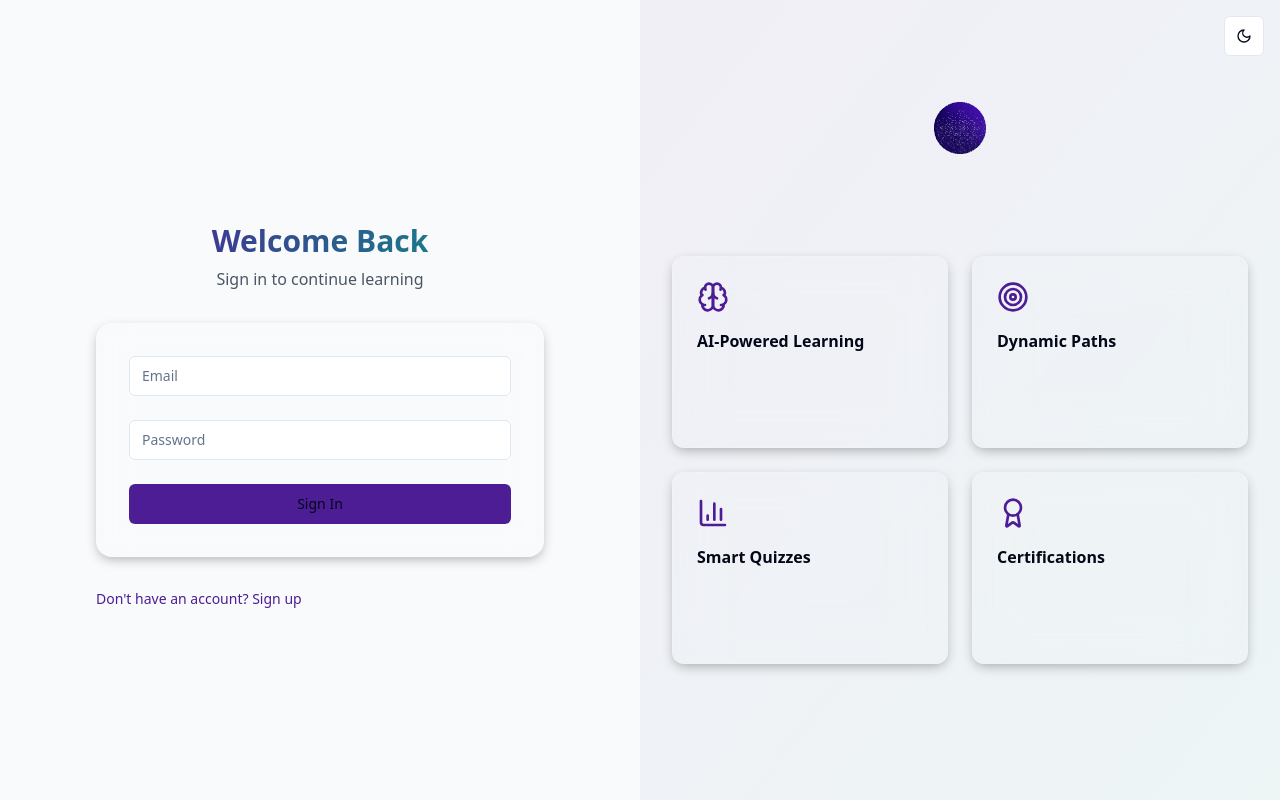
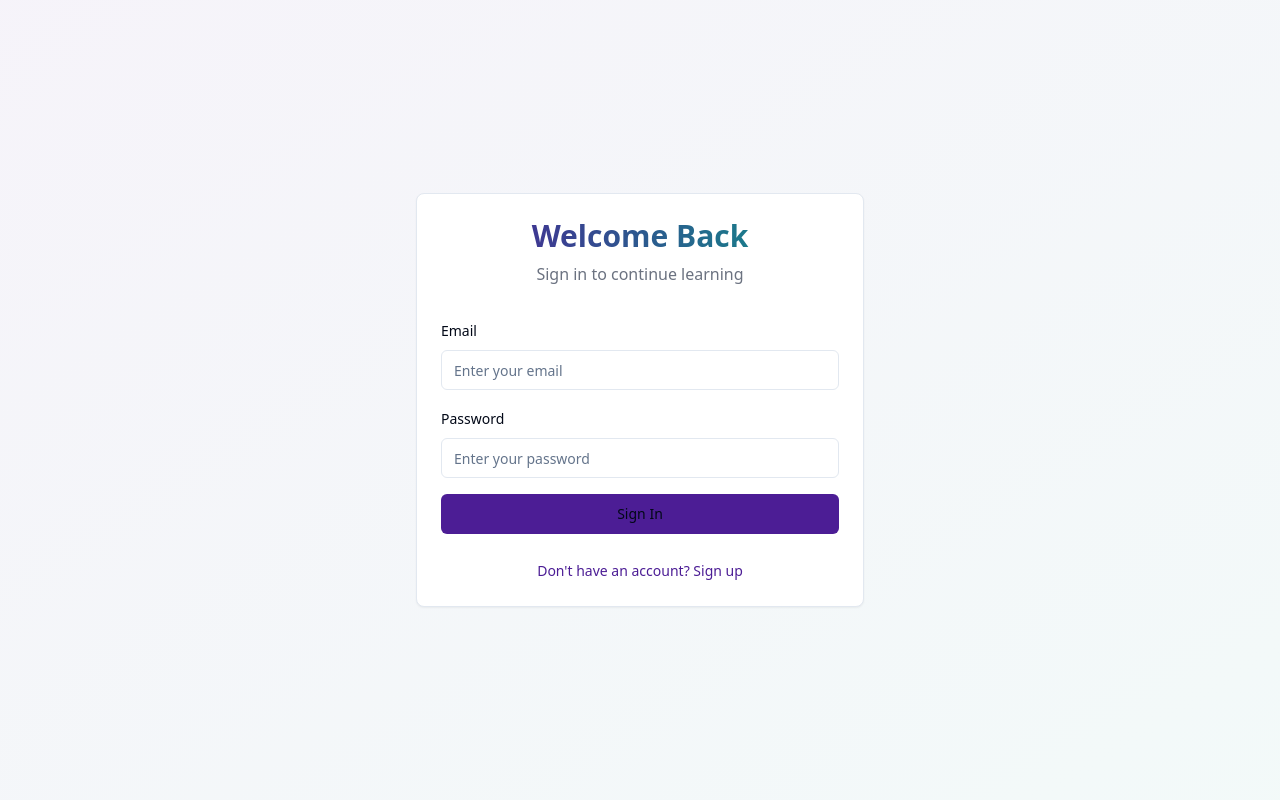
Before and after one commit to umeshgupta05/smartpath-ai, a React (Vite) app: page /login in a window 1280 px wide. Built offline with nearby package versions, Linux system fonts and the light colour scheme.

Commit message:
Reverted to edit f0b1d251-4f52-4061-9619-5979256654e3: "Add login and signup page
Implement a new login page that includes a signup option for users. The signup form will collect user details along with their interests in specific fields of Technology.
[skip gpt_engineer]"

```diff
--- a/package.json
+++ b/package.json
@@ -39,13 +39,10 @@
     "@radix-ui/react-toggle": "^1.1.0",
     "@radix-ui/react-toggle-group": "^1.1.0",
     "@radix-ui/react-tooltip": "^1.1.4",
-    "@react-three/drei": "^9.121.4",
-    "@react-three/fiber": "^8.17.14",
     "@tanstack/react-query": "^5.56.2",
     "class-variance-authority": "^0.7.1",
     "clsx": "^2.1.1",
     "cmdk": "^1.0.0",
-    "d3": "^7.9.0",
     "date-fns": "^3.6.0",
     "embla-carousel-react": "^8.3.0",
     "input-otp": "^1.2.4",
@@ -54,16 +51,13 @@
     "react": "^18.3.1",
     "react-day-picker": "^8.10.1",
     "react-dom": "^18.3.1",
-    "react-error-boundary": "^5.0.0",
     "react-hook-form": "^7.53.0",
     "react-resizable-panels": "^2.1.3",
     "react-router-dom": "^6.26.2",
-    "reactflow": "^11.11.4",
     "recharts": "^2.12.7",
     "sonner": "^1.5.0",
     "tailwind-merge": "^2.5.2",
     "tailwindcss-animate": "^1.0.7",
-    "three": "^0.173.0",
     "vaul": "^0.9.3",
     "zod": "^3.23.8"
   },
--- a/src/components/3d/LoginSphere.tsx
+++ /dev/null
@@ -1,52 +0,0 @@
-import { Suspense } from "react";
-import { Canvas } from "@react-three/fiber";
-import { OrbitControls, Sphere } from "@react-three/drei";
-import { ErrorBoundary } from "react-error-boundary";
-
-const Scene = ({ isDarkMode }: { isDarkMode: boolean }) => (
-  <>
-    <OrbitControls enableZoom={false} enablePan={false} />
-    <ambientLight intensity={0.5} />
-    <directionalLight position={[10, 10, 5]} intensity={1} />
-    <Sphere args={[1, 32, 32]}>
-      <meshStandardMaterial
-        color={isDarkMode ? "#4C1D95" : "#6D28D9"}
-        wireframe
-        transparent
-        opacity={0.8}
-      />
-    </Sphere>
-  </>
-);
-
-const Fallback = () => (
-  <div className="w-full h-full bg-gradient-to-br from-primary/10 to-accent/10 rounded-lg animate-pulse" />
-);
-
-const ErrorFallback = ({ error }: { error: Error }) => (
-  <div className="w-full h-full flex items-center justify-center text-red-500">
-    <p>Error loading 3D component</p>
-  </div>
-);
-
-export const LoginSphere = ({ isDarkMode }: { isDarkMode: boolean }) => {
-  return (
-    <div className="h-full w-full">
-      <ErrorBoundary FallbackComponent={ErrorFallback}>
-        <Suspense fallback={<Fallback />}>
-          <Canvas
-            camera={{ position: [0, 0, 5] }}
-            style={{ background: 'transparent' }}
-            gl={{
-              alpha: true,
-              antialias: true,
-              preserveDrawingBuffer: true
-            }}
-          >
-            <Scene isDarkMode={isDarkMode} />
-          </Canvas>
-        </Suspense>
-      </ErrorBoundary>
-    </div>
-  );
-};
--- a/src/index.css
+++ b/src/index.css
@@ -90,51 +90,6 @@
   }
 }
 
-@layer components {
-  .glass-morphism {
-    @apply backdrop-blur-xl bg-white/5 border border-white/10 shadow-[0_4px_12px_-2px_rgba(0,0,0,0.3)];
-  }
-
-  .neo-blur {
-    @apply backdrop-blur-2xl bg-black/40 border border-white/10;
-  }
-
-  .flip-card {
-    @apply relative h-48 w-full perspective-1000;
-  }
-
-  .flip-card-inner {
-    @apply relative w-full h-full transition-transform duration-500 transform-style-3d hover:rotate-y-180;
-  }
-
-  .flip-card-front,
-  .flip-card-back {
-    @apply absolute w-full h-full backface-hidden;
-  }
-
-  .flip-card-back {
-    @apply rotate-y-180;
-  }
-}
-
-@layer utilities {
-  .perspective-1000 {
-    perspective: 1000px;
-  }
-
-  .transform-style-3d {
-    transform-style: preserve-3d;
-  }
-
-  .backface-hidden {
-    backface-visibility: hidden;
-  }
-
-  .rotate-y-180 {
-    transform: rotateY(180deg);
-  }
-}
-
 @layer base {
   * {
     @apply border-border;
--- a/src/pages/Login.tsx
+++ b/src/pages/Login.tsx
@@ -2,117 +2,116 @@ import { useState } from "react";
 import { useNavigate } from "react-router-dom";
 import { Button } from "@/components/ui/button";
 import { Input } from "@/components/ui/input";
+import { Card } from "@/components/ui/card";
 import { Checkbox } from "@/components/ui/checkbox";
 import { toast } from "sonner";
-import { Brain, Moon, Sun, Target, BarChart3, Award } from "lucide-react";
-import { LoginSphere } from "@/components/3d/LoginSphere";
+import {
+  Form,
+  FormControl,
+  FormField,
+  FormItem,
+  FormLabel,
+  FormMessage,
+} from "@/components/ui/form";
+import { zodResolver } from "@hookform/resolvers/zod";
+import { useForm } from "react-hook-form";
+import * as z from "zod";
+
+const loginSchema = z.object({
+  email: z.string().email("Invalid email address"),
+  password: z.string().min(6, "Password must be at least 6 characters"),
+});
 
 const Login = () => {
   const [isSignUp, setIsSignUp] = useState(false);
-  const [isDarkMode, setIsDarkMode] = useState(false);
   const navigate = useNavigate();
 
-  const techInterests = [
-    { id: "web", label: "Web Development" },
-    { id: "mobile", label: "Mobile Development" },
-    { id: "data", label: "Data Science" },
-    { id: "ai", label: "AI/ML" },
-    { id: "cloud", label: "Cloud Computing" },
-    { id: "devops", label: "DevOps" },
-    { id: "security", label: "Cybersecurity" },
-    { id: "blockchain", label: "Blockchain" },
-  ];
+  const form = useForm<z.infer<typeof loginSchema>>({
+    resolver: zodResolver(loginSchema),
+    defaultValues: {
+      email: "",
+      password: "",
+    },
+  });
 
-  const features = [
-    {
-      icon: Brain,
-      title: "AI-Powered Learning",
-      description: "Personalized recommendations based on your progress",
-    },
-    {
-      icon: Target,
-      title: "Dynamic Paths",
-      description: "Adaptive learning paths that evolve with you",
-    },
-    {
-      icon: BarChart3,
-      title: "Smart Quizzes",
-      description: "AI-generated assessments for optimal learning",
-    },
-    {
-      icon: Award,
-      title: "Certifications",
-      description: "Earn recognized credentials as you learn",
-    },
-  ];
-
-  const handleSubmit = (e: React.FormEvent) => {
-    e.preventDefault();
-    toast.success(isSignUp ? "Account created successfully!" : "Welcome back!");
+  const onSubmit = (values: z.infer<typeof loginSchema>) => {
+    console.log("Form submitted:", values);
+    toast.success(isSignUp ? "Account created successfully!" : "Logged in successfully!");
     navigate("/dashboard");
   };
 
-  const toggleTheme = () => {
-    setIsDarkMode(!isDarkMode);
-    document.documentElement.classList.toggle("dark");
-  };
-
   return (
-    <div className={`min-h-screen flex flex-col md:flex-row transition-colors duration-300 ${isDarkMode ? 'dark bg-gray-900' : 'bg-gray-50'}`}>
-      {/* Left Section - Login/Signup Form */}
-      <div className="w-full md:w-1/2 p-8 flex items-center justify-center">
-        <div className="w-full max-w-md space-y-8">
-          {/* Theme Toggle */}
-          <Button
-            variant="outline"
-            size="icon"
-            className="absolute top-4 right-4"
-            onClick={toggleTheme}
-          >
-            {isDarkMode ? <Sun className="h-4 w-4" /> : <Moon className="h-4 w-4" />}
-          </Button>
-
-          <div className="text-center">
-            <h2 className="text-3xl font-bold bg-gradient-to-r from-primary to-accent bg-clip-text text-transparent">
+    <div className="min-h-screen bg-gradient-to-br from-primary/5 to-accent/5 flex items-center justify-center p-4">
+      <Card className="w-full max-w-md p-6 animate-fade-up">
+        <div className="text-center mb-8">
+          <h1 className="text-3xl font-bold bg-gradient-to-r from-primary to-accent bg-clip-text text-transparent">
             {isSignUp ? "Create Account" : "Welcome Back"}
-            </h2>
-            <p className="mt-2 text-gray-600 dark:text-gray-400">
+          </h1>
+          <p className="text-gray-500 mt-2">
             {isSignUp
               ? "Sign up to start your learning journey"
               : "Sign in to continue learning"}
           </p>
         </div>
 
-          <div className="glass-morphism p-8 rounded-2xl backdrop-blur-lg bg-white/10 dark:bg-black/10 border border-white/20">
-            <form onSubmit={handleSubmit} className="space-y-6">
-              <Input
-                type="email"
-                placeholder="Email"
-                className="neo-blur"
-                required
+        <Form {...form}>
+          <form onSubmit={form.handleSubmit(onSubmit)} className="space-y-4">
+            <FormField
+              control={form.control}
+              name="email"
+              render={({ field }) => (
+                <FormItem>
+                  <FormLabel>Email</FormLabel>
+                  <FormControl>
+                    <Input placeholder="Enter your email" {...field} />
+                  </FormControl>
+                  <FormMessage />
+                </FormItem>
+              )}
             />
+
+            <FormField
+              control={form.control}
+              name="password"
+              render={({ field }) => (
+                <FormItem>
+                  <FormLabel>Password</FormLabel>
+                  <FormControl>
                     <Input
                       type="password"
-                placeholder="Password"
-                className="neo-blur"
-                required
+                      placeholder="Enter your password"
+                      {...field}
+                    />
+                  </FormControl>
+                  <FormMessage />
+                </FormItem>
+              )}
             />
 
             {isSignUp && (
               <div className="space-y-4">
-                  <h3 className="font-medium text-sm dark:text-white">Technology Interests</h3>
+                <h3 className="font-medium text-sm">Technology Interests</h3>
                 <div className="grid grid-cols-2 gap-4">
-                    {techInterests.map((interest) => (
+                  {[
+                    "Web Development",
+                    "Mobile Development",
+                    "Data Science",
+                    "AI/ML",
+                    "Cloud Computing",
+                    "DevOps",
+                    "Cybersecurity",
+                    "Blockchain",
+                  ].map((interest) => (
                     <div
-                        key={interest.id}
+                      key={interest}
                       className="flex items-center space-x-2"
                     >
-                        <Checkbox id={interest.id} />
+                      <Checkbox id={interest} />
                       <label
-                          htmlFor={interest.id}
-                          className="text-sm font-medium leading-none peer-disabled:cursor-not-allowed peer-disabled:opacity-70 dark:text-gray-300"
+                        htmlFor={interest}
+                        className="text-sm font-medium leading-none peer-disabled:cursor-not-allowed peer-disabled:opacity-70"
                       >
-                          {interest.label}
+                        {interest}
                       </label>
                     </div>
                   ))}
@@ -124,46 +123,19 @@ const Login = () => {
               {isSignUp ? "Sign Up" : "Sign In"}
             </Button>
           </form>
-          </div>
+        </Form>
 
+        <div className="mt-6 text-center">
           <button
             onClick={() => setIsSignUp(!isSignUp)}
-            className="text-sm text-primary hover:underline dark:text-white"
+            className="text-sm text-primary hover:underline"
           >
             {isSignUp
               ? "Already have an account? Sign in"
               : "Don't have an account? Sign up"}
           </button>
         </div>
-      </div>
-
-      {/* Right Section - Features & Demo */}
-      <div className="w-full md:w-1/2 bg-gradient-to-br from-primary/5 to-accent/5 p-8">
-        {/* 3D Animation */}
-        <div className="h-48 mb-8">
-          <LoginSphere isDarkMode={isDarkMode} />
-        </div>
-
-        {/* Features Grid */}
-        <div className="grid grid-cols-1 sm:grid-cols-2 gap-6">
-          {features.map((feature, index) => (
-            <div
-              key={index}
-              className="flip-card"
-            >
-              <div className="flip-card-inner">
-                <div className="flip-card-front glass-morphism p-6 rounded-xl">
-                  <feature.icon className="h-8 w-8 mb-4 text-primary" />
-                  <h3 className="font-semibold mb-2 dark:text-white">{feature.title}</h3>
-                </div>
-                <div className="flip-card-back glass-morphism p-6 rounded-xl">
-                  <p className="text-sm text-gray-600 dark:text-gray-300">{feature.description}</p>
-                </div>
-              </div>
-            </div>
-          ))}
-        </div>
-      </div>
+      </Card>
     </div>
   );
 };
--- a/tailwind.config.ts
+++ b/tailwind.config.ts
@@ -61,14 +61,6 @@ export default {
         sm: "calc(var(--radius) - 4px)",
       },
       keyframes: {
-        "accordion-down": {
-          from: { height: "0" },
-          to: { height: "var(--radix-accordion-content-height)" },
-        },
-        "accordion-up": {
-          from: { height: "var(--radix-accordion-content-height)" },
-          to: { height: "0" },
-        },
         "fade-up": {
           "0%": {
             opacity: "0",
@@ -82,18 +74,11 @@ export default {
         "fade-in": {
           "0%": { opacity: "0" },
           "100%": { opacity: "1" }
-        },
-        "flip": {
-          "0%": { transform: "rotateY(0deg)" },
-          "100%": { transform: "rotateY(180deg)" }
         }
       },
       animation: {
-        "accordion-down": "accordion-down 0.2s ease-out",
-        "accordion-up": "accordion-up 0.2s ease-out",
         "fade-up": "fade-up 0.5s ease-out",
-        "fade-in": "fade-in 0.3s ease-out",
-        "flip": "flip 0.6s ease-in-out"
+        "fade-in": "fade-in 0.3s ease-out"
       }
     },
   },
```
Also changed, not shown: 1 other file (tests, documents, lock files or other folders). Lines whose indentation alone changed are shown as unchanged.
